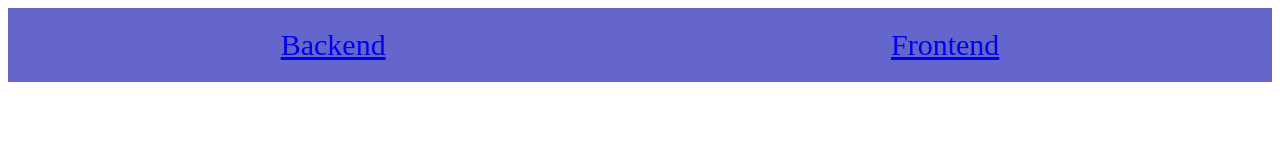
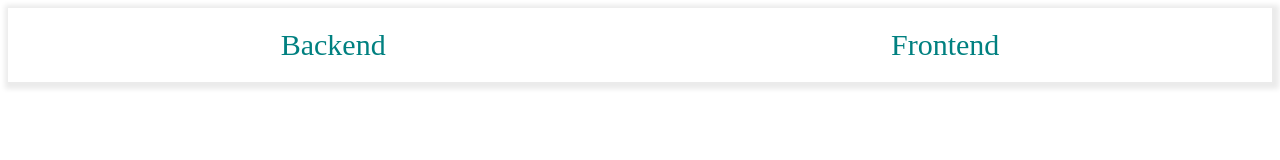
Before and after one commit to gudduchy/web-18, a plain HTML site: page we/navbar.html in a window 1280 px wide. Drawn offline with Linux system fonts and the light colour scheme.

Commit message:
commit to main

```diff
--- a/we/common.css
+++ b/we/common.css
@@ -1,8 +1,15 @@
 #navbar{
     display:flex;
     justify-content: space-around;
-    background-color: rgb(101, 101, 206);
-    color:white;
-   padding:20px;
-   font-size: 30px;
+    box-shadow: 2px 2px 5px 5px rgb(235, 235, 235);
+    padding:20px;
+
 }
+#navbar>div{
+    list-style: none;
+}
+#navbar a{
+    text-decoration: none;
+    color:teal;
+    font-size: 30px;
+}
```
